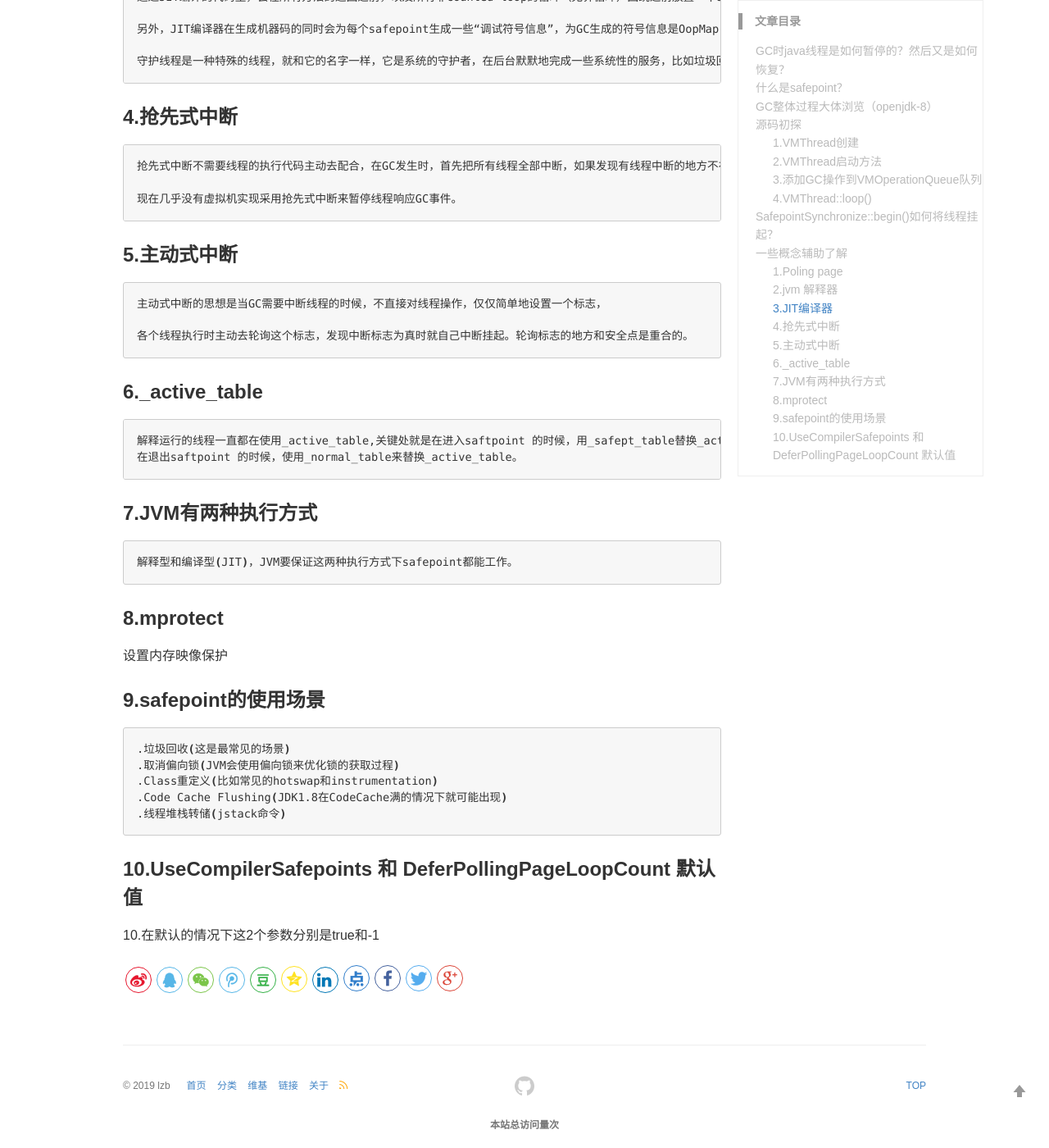
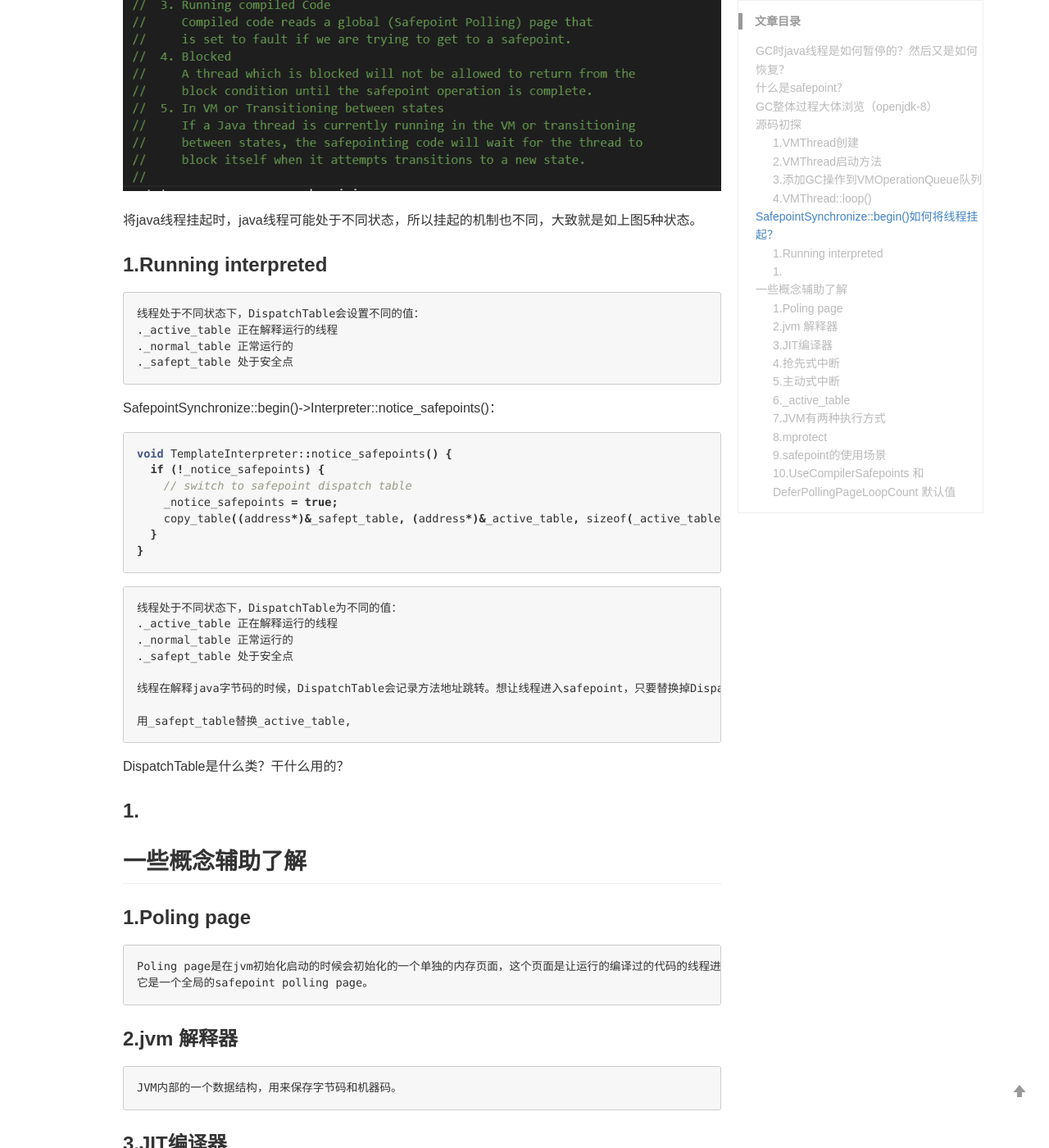
Before and after one commit to lizb0907/lizb0907.github.io, a Jekyll site: the page built from _posts/jvm/2020-07-27-Safe-Point.md, in a window 1280 px wide and 1400 px high, scrolled down 6175 px. Shown: the whole window at 82% size. Built offline with Jekyll 4.4.1, drawn with Linux system fonts in a browser that asks for light colours; comment, search, counter and statistics services are not loaded; some of the changed text lies outside the part shown.

Commit message:
update safe point

````diff
--- a/_posts/jvm/2020-07-27-Safe-Point.md
+++ b/_posts/jvm/2020-07-27-Safe-Point.md
@@ -119,9 +119,46 @@ GC完毕调用SafepointSynchronize::end()将线程唤醒。
 
 ## SafepointSynchronize::begin()如何将线程挂起？
 
-SafepointSynchronize::begin()里会进行很多准备操作。
+该方法还会做很多初始化操作，这里我们只关注重点，将java线程挂起的操作。
 
+![](/images/posts/jvm/safepoint/9.png)
 
+将java线程挂起时，java线程可能处于不同状态，所以挂起的机制也不同，大致就是如上图5种状态。
+
+### 1.Running interpreted
+
+```sh
+线程处于不同状态下，DispatchTable会设置不同的值：
+._active_table 正在解释运行的线程
+._normal_table 正常运行的
+._safept_table 处于安全点
+```
+
+SafepointSynchronize::begin()->Interpreter::notice_safepoints()：
+```java
+void TemplateInterpreter::notice_safepoints() {
+  if (!_notice_safepoints) {
+    // switch to safepoint dispatch table
+    _notice_safepoints = true;
+    copy_table((address*)&_safept_table, (address*)&_active_table, sizeof(_active_table) / sizeof(address));
+  }
+}
+```
+
+```sh
+线程处于不同状态下，DispatchTable为不同的值：
+._active_table 正在解释运行的线程
+._normal_table 正常运行的
+._safept_table 处于安全点
+
+线程在解释java字节码的时候，DispatchTable会记录方法地址跳转。想让线程进入safepoint，只要替换掉DispatchTable，解释器会把指令跳转到safepoint，然后检查状态，比如检查某个内存页位置，从而让线程阻塞。
+
+用_safept_table替换_active_table,
+```
+
+DispatchTable是什么类？干什么用的？
+
+### 1.
 
 ## 一些概念辅助了解
 
````
Also changed, not shown: images/posts/jvm/safepoint/9.png (added).
